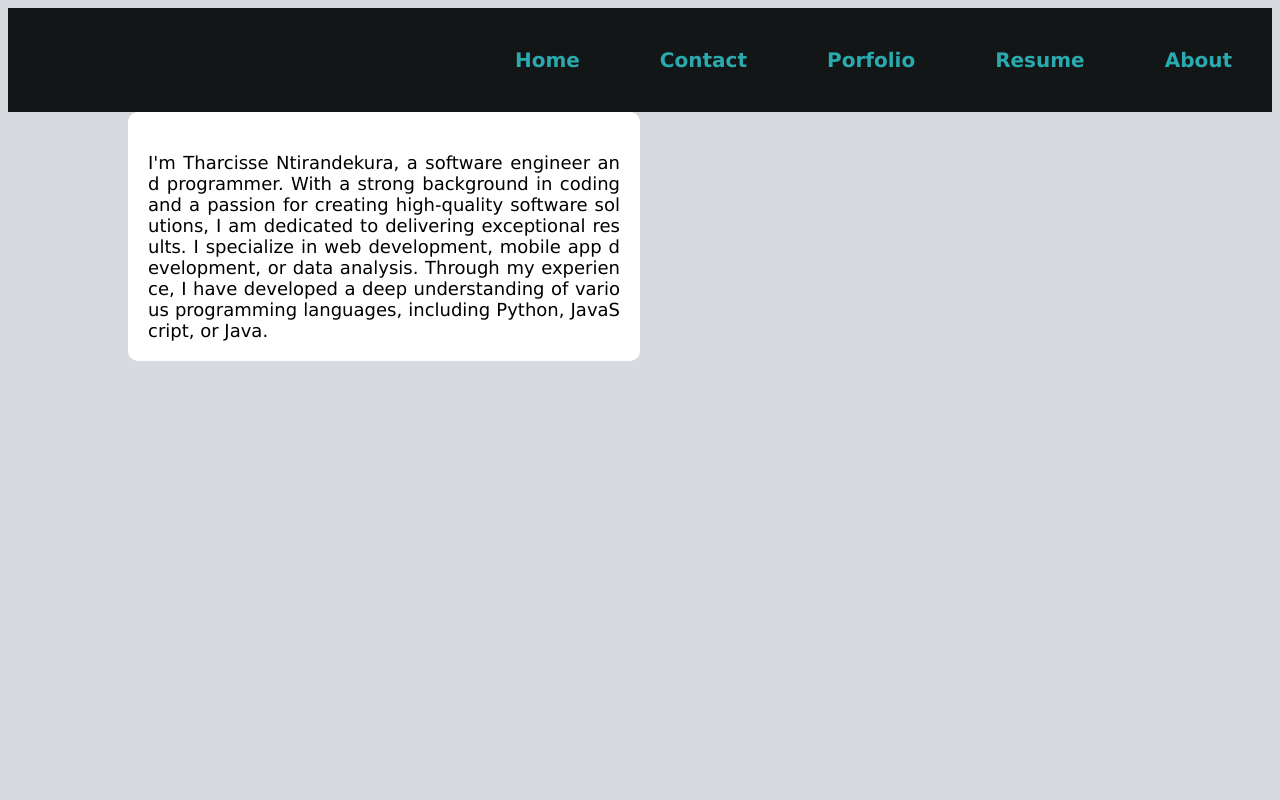
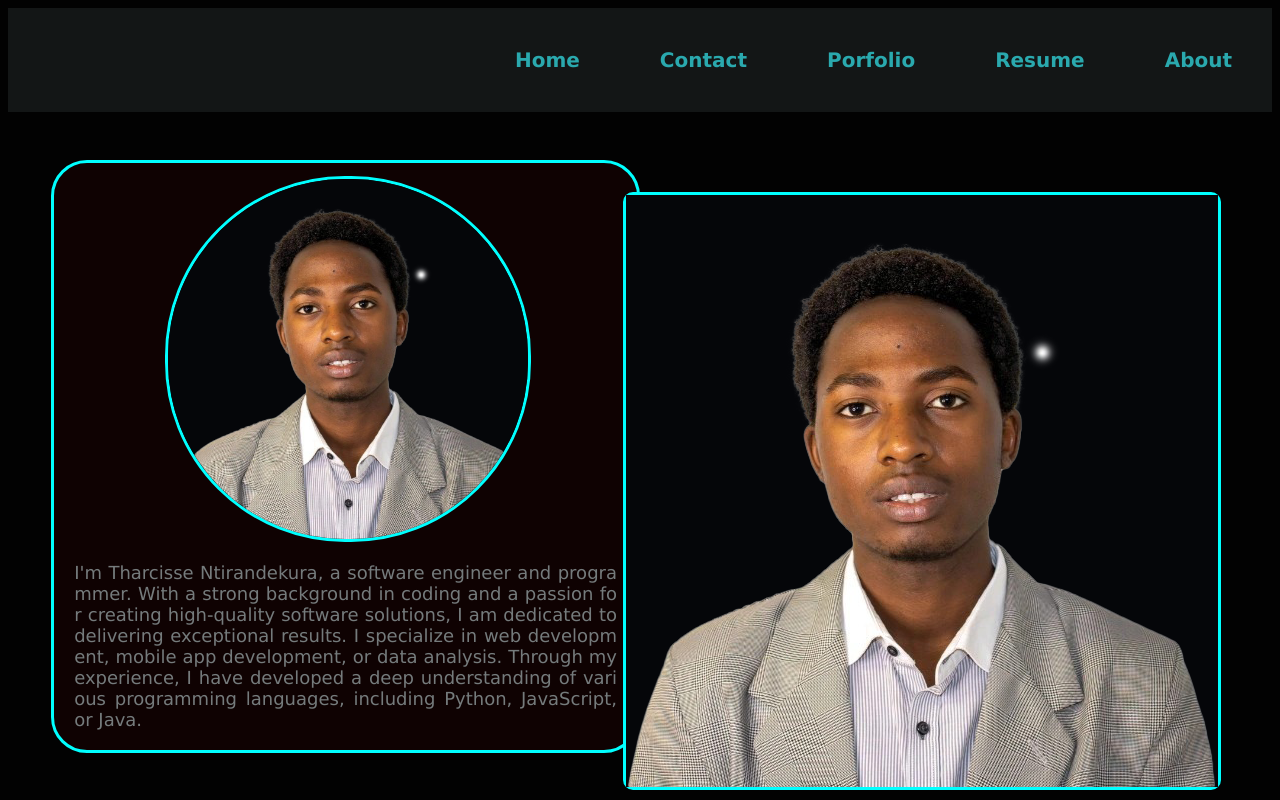
Before and after one commit to tharcissentirandekura/djangoportfolio, a Django app: page /portfolio/about in a window 1280 px wide. Run offline with Django 4.2, Linux system fonts and the light colour scheme.

Commit message:
adding content

```diff
--- a/website/portfolio/static/portfolio/files/about.css
+++ b/website/portfolio/static/portfolio/files/about.css
@@ -1,28 +1,65 @@
 body{
-    background-color: rgb(215, 219, 224);
 
 }
 
+.identify .hobby{
+    display: grid;
+    grid-auto-flow: column;
+}
 
 .biography{
     position: relative;
     font-size: 18px;
-    background-color:white;
-    color: black;
+    background-color:rgb(15, 2, 2);
+    color: rgb(117, 123, 124);
     widows: 40%;
     position: absolute;
-    padding: 20px 10px 10px 10px;
-    top: auto;
+    padding: 1% 10px 10px 10px;
+    top: 20%;
     border-radius: 10px;
-
     height: auto;
-    left: 10%;
+    left: 4%;
     right: 50%;
-
+    float: left;
+    border-style: solid;
+    border-color: aqua;
+    border-radius: 2em;
 }
 .about-me{
     position: relative;
+    border-radius: 3em;
     margin: 20px 10px 10px 10px;
     text-align: justify;
     word-break: break-all;
 }
+.biography img{
+    position: relative;
+    display: grid;
+    height:20em;
+    /* height:auto; */
+    border-style: solid;
+    border-color: aqua;
+    border-radius: 10em;
+    left: 18%;
+    justify-content: center;
+    align-items:center;
+}
+
+.hobby {
+    background-color:rgb(15, 2, 2);
+    position: relative;
+    float:right;
+    display: grid;
+    height:auto;
+    width: auto;
+    border-style: solid;
+    border-color: aqua;
+    border-radius: 10px;
+    right: 4%;
+    justify-content: center;
+    align-items:center;
+    top: 5em;
+
+
+
+}
--- a/website/portfolio/static/portfolio/files/home.css
+++ b/website/portfolio/static/portfolio/files/home.css
@@ -11,11 +11,12 @@
     position: relative;
     float: right;
     border-radius: 50px;
-    left: 70%;
+    left: 60%;
 }
 
 .follow{
     position: absolute;
+    display: inline-block;
     bottom: 40%;
     left: 10%;
 }
--- a/website/portfolio/templates/portfolio/about.html
+++ b/website/portfolio/templates/portfolio/about.html
@@ -1,15 +1,23 @@
 {% extends "portfolio/layout.html" %}
 {% load static %}
-
 
 {% block body %}
 <link rel="stylesheet" href="{% static 'portfolio/files/about.css' %}">
     <section class="identify">
         <div class="biography">
+            <img src="{% static 'portfolio/images/myimage.jpeg' %}">
             <p class="about-me">
                 I'm Tharcisse Ntirandekura, a software engineer and programmer. With a strong background in coding and a passion for creating high-quality software solutions, I am dedicated to delivering exceptional results.
             I specialize in web development, mobile app development, or data analysis. Through my experience, I have developed a deep understanding of various programming languages, including  Python, JavaScript, or Java.
             </p>
         </div>
+        <div class="hobby">
+            <img src="{% static 'portfolio/images/myimage.jpeg' %}">
+
+        </div>
     </section>
+
+
+    <!-- <img src="{% static 'portfolio/images/background.jpeg' %}"> -->
+
 {% endblock body %}
--- a/website/portfolio/templates/portfolio/layout.html
+++ b/website/portfolio/templates/portfolio/layout.html
@@ -9,6 +9,7 @@
     <title>My personal portfolio</title>
     <script src="https://unpkg.com/typed.js@2.0.16/dist/typed.umd.js"></script>
     <link rel="stylesheet" href="{% static 'portfolio/files/layout.css' %}">
+
     <link rel="stylesheet" href="https://cdnjs.cloudflare.com/ajax/libs/font-awesome/4.7.0/css/font-awesome.min.css">
 
 
```
Also changed, not shown: website/portfolio/static/portfolio/files/layout.css (line endings or trailing spaces), website/portfolio/static/portfolio/images/background.jpeg (added).
